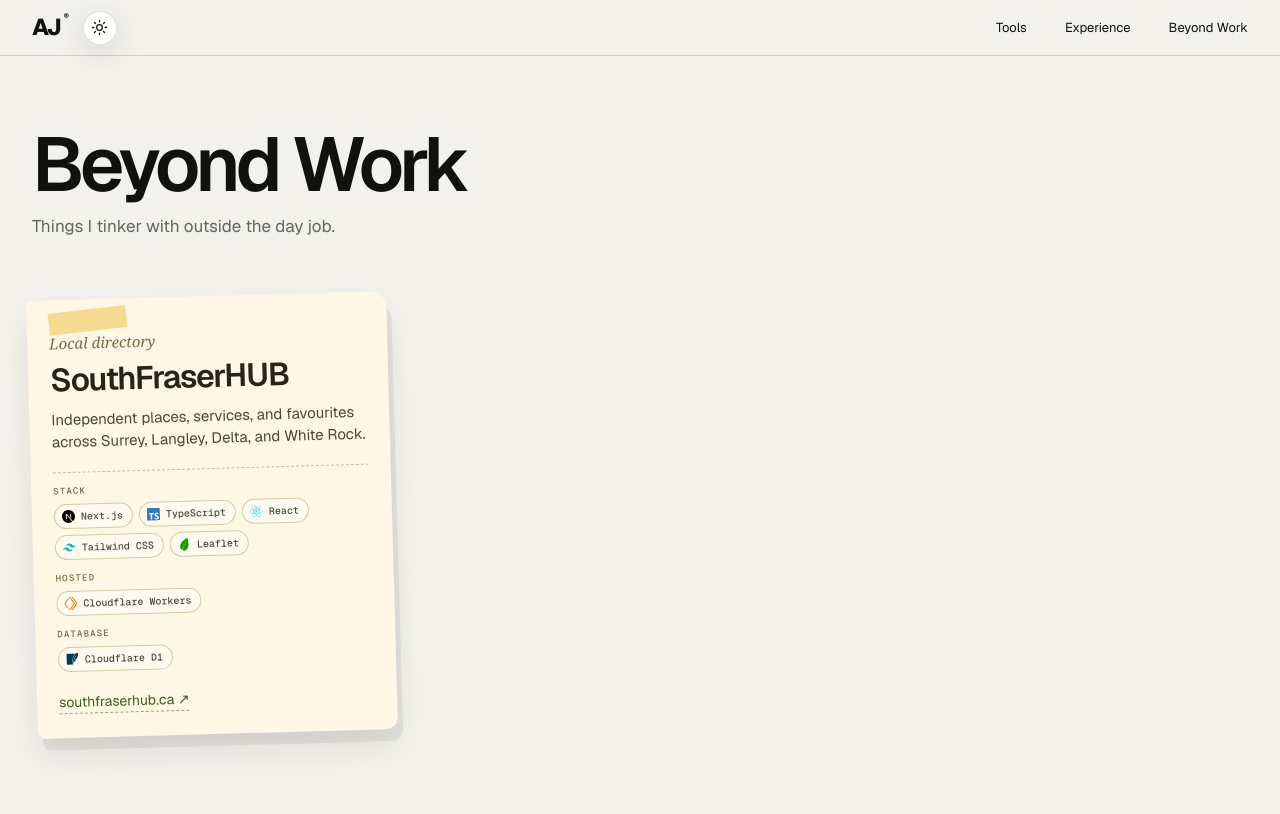
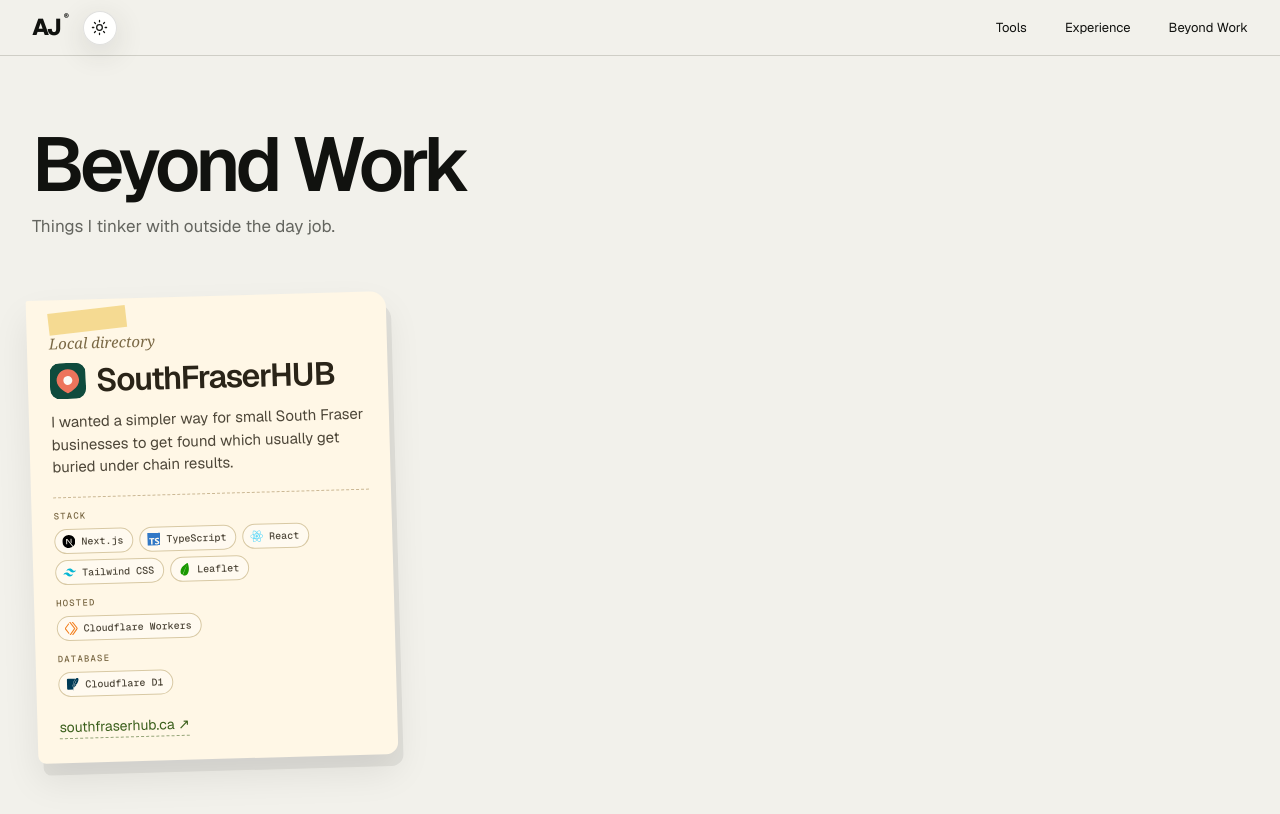
Before and after one commit to ajadversalo/ajshub, a Next.js app: page /beyond-work in a window 1280 px wide. Shown: the top 814 px of the page. Built offline with nearby package versions, Linux system fonts and the light colour scheme.

Commit message:
Update Beyond Work page to include project logos in titles, enhancing visual appeal. Modify global styles to accommodate new layout and ensure consistent presentation across project cards.

```diff
--- a/app/beyond-work/page.tsx
+++ b/app/beyond-work/page.tsx
@@ -37,7 +37,10 @@
               key={project.title}
             >
               <span className="beyond-card-kind">{project.kind}</span>
-              <h2>{project.title}</h2>
+              <h2>
+                {project.logo ? <img src={project.logo} alt="" width={36} height={36} /> : null}
+                {project.title}
+              </h2>
               <p>{project.summary}</p>
               <dl className="beyond-facts">
                 <div>
--- a/app/data/portfolio.ts
+++ b/app/data/portfolio.ts
@@ -1,9 +1,20 @@
-export const beyondProjects = [
+export const beyondProjects: {
+  title: string;
+  kind: string;
+  logo?: string;
+  summary: string;
+  href: string;
+  host: string;
+  stack: string[];
+  hosted: string;
+  database: string;
+}[] = [
   {
     title: "SouthFraserHUB",
     kind: "Local directory",
+    logo: "/southfraserhub-logo.svg",
     summary:
-      "Independent places, services, and favourites across Surrey, Langley, Delta, and White Rock.",
+      "I wanted a simpler way for small South Fraser businesses to get found which usually get buried under chain results.",
     href: "https://southfraserhub.ca",
     host: "southfraserhub.ca",
     stack: ["Next.js", "TypeScript", "React", "Tailwind CSS", "Leaflet"],
--- a/app/globals.css
+++ b/app/globals.css
@@ -139,7 +139,8 @@
 .beyond-card:hover, .beyond-card:focus-visible { transform: rotate(.5deg) translateY(-6px); box-shadow: 7px 18px 0 #11120f10, 0 24px 48px #11120f18; }
 .beyond-card:focus-visible { outline: 2px solid #4b741f; outline-offset: 8px; }
 .beyond-card-kind { color: #7a6844; font: italic 15px/1 Georgia, serif; }
-.beyond-card h2 { margin: 0; font-size: clamp(24px, 2.6vw, 32px); line-height: 1.05; letter-spacing: -.04em; font-weight: 600; }
+.beyond-card h2 { display: flex; align-items: center; gap: 10px; margin: 0; font-size: clamp(24px, 2.6vw, 32px); line-height: 1.05; letter-spacing: -.04em; font-weight: 600; }
+.beyond-card h2 img { width: 36px; height: 36px; flex: 0 0 auto; border-radius: 10px; }
 .beyond-card p { margin: 0; min-width: 0; max-width: 100%; color: #4d4638; font-size: 15px; line-height: 1.5; overflow-wrap: break-word; }
 .beyond-card-link { width: fit-content; margin-top: 6px; color: #3b5f1c; border-bottom: 1px dashed #3b5f1c88; font-size: 14px; }
 .beyond-facts { display: grid; gap: 12px; margin: 6px 0 2px; padding-top: 12px; border-top: 1px dashed #cbb894; }
```
Also changed, not shown: public/southfraserhub-logo.svg (added).
